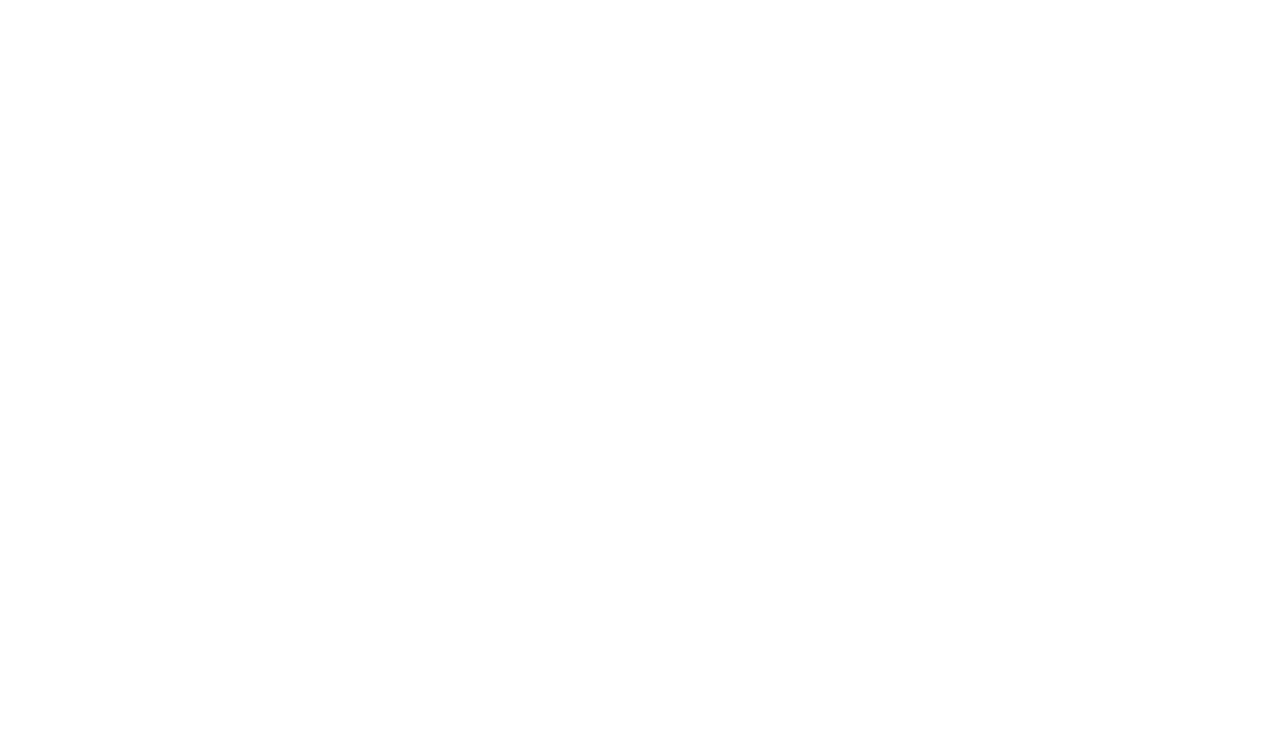
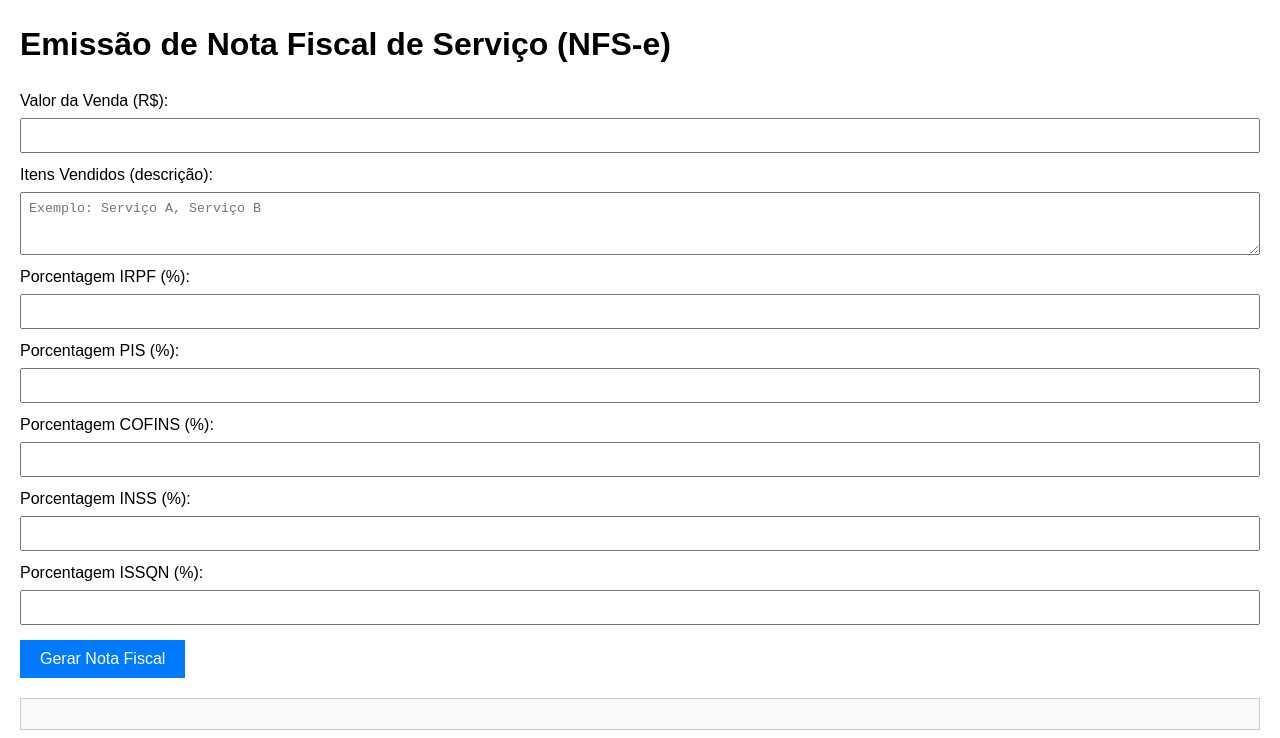
Before and after one commit to kaufon/Sefaz, a plain HTML site: page src/index.html in a window 1280 px wide. Drawn offline with Linux system fonts and the light colour scheme.

Commit message:
add final code

```diff
--- a/src/index.html
+++ b/src/index.html
@@ -1,11 +1,113 @@
-<!DOCTYPE html>
-<html lang="en">
+
   <head>
     <meta charset="UTF-8">
-    <meta name="viewport" content="width=device-width, initial-scale=1">
-    <title>Sefaz</title>
+    <meta name="viewport" content="width=device-width, initial-scale=1.0">
+    <title>Emissão de Nota Fiscal de Serviço (NFS-e)</title>
+    <style>
+      body {
+        font-family: Arial, sans-serif;
+        margin: 20px;
+        line-height: 1.5;
+      }
+
+      label {
+        display: block;
+        margin-top: 10px;
+      }
+
+      input,
+      textarea {
+        margin-top: 5px;
+        width: 100%;
+        padding: 8px;
+        box-sizing: border-box;
+      }
+
+      button {
+        margin-top: 15px;
+        padding: 10px 20px;
+        font-size: 16px;
+        background-color: #007BFF;
+        color: white;
+        border: none;
+        cursor: pointer;
+      }
+
+      button:hover {
+        background-color: #0056b3;
+      }
+
+      .output {
+        margin-top: 20px;
+        padding: 15px;
+        border: 1px solid #ccc;
+        background-color: #f9f9f9;
+      }
+    </style>
   </head>
+
   <body>
+    <h1>Emissão de Nota Fiscal de Serviço (NFS-e)</h1>
 
+    <form id="nfsForm">
+      <label for="valorVenda">Valor da Venda (R$):</label>
+      <input type="number" id="valorVenda" name="valorVenda" step="0.01" required>
+
+      <label for="itens">Itens Vendidos (descrição):</label>
+      <textarea id="itens" name="itens" rows="3" placeholder="Exemplo: Serviço A, Serviço B"></textarea>
+
+      <label for="irpf">Porcentagem IRPF (%):</label>
+      <input type="number" id="irpf" name="irpf" step="0.01" required>
+
+      <label for="pis">Porcentagem PIS (%):</label>
+      <input type="number" id="pis" name="pis" step="0.01" required>
+
+      <label for="cofins">Porcentagem COFINS (%):</label>
+      <input type="number" id="cofins" name="cofins" step="0.01" required>
+
+      <label for="inss">Porcentagem INSS (%):</label>
+      <input type="number" id="inss" name="inss" step="0.01" required>
+
+      <label for="issqn">Porcentagem ISSQN (%):</label>
+      <input type="number" id="issqn" name="issqn" step="0.01" required>
+
+      <button type="button" onclick="gerarNotaFiscal()">Gerar Nota Fiscal</button>
+    </form>
+
+    <div class="output" id="notaFiscalOutput"></div>
+
+    <script>
+      function gerarNotaFiscal() {
+        const valorVenda = parseFloat(document.getElementById('valorVenda').value);
+        const itens = document.getElementById('itens').value;
+        const irpf = parseFloat(document.getElementById('irpf').value) / 100;
+        const pis = parseFloat(document.getElementById('pis').value) / 100;
+        const cofins = parseFloat(document.getElementById('cofins').value) / 100;
+        const inss = parseFloat(document.getElementById('inss').value) / 100;
+        const issqn = parseFloat(document.getElementById('issqn').value) / 100;
+
+        const valorIRPF = valorVenda * irpf;
+        const valorPIS = valorVenda * pis;
+        const valorCOFINS = valorVenda * cofins;
+        const valorINSS = valorVenda * inss;
+        const valorISSQN = valorVenda * issqn;
+        const totalImpostos = valorIRPF + valorPIS + valorCOFINS + valorINSS + valorISSQN;
+        const valorLiquido = valorVenda - totalImpostos;
+
+        const notaFiscal = `
+        <h2>Nota Fiscal de Serviço (NFS-e)</h2>
+        <p><strong>Valor da Venda:</strong> R$ ${valorVenda.toFixed(2)}</p>
+        <p><strong>Itens Vendidos:</strong> ${itens || 'Não informado'}</p>
+        <p><strong>IRPF:</strong> R$ ${valorIRPF.toFixed(2)}</p>
+        <p><strong>PIS:</strong> R$ ${valorPIS.toFixed(2)}</p>
+        <p><strong>COFINS:</strong> R$ ${valorCOFINS.toFixed(2)}</p>
+        <p><strong>INSS:</strong> R$ ${valorINSS.toFixed(2)}</p>
+        <p><strong>ISSQN:</strong> R$ ${valorISSQN.toFixed(2)}</p>
+        <p><strong>Total de Impostos:</strong> R$ ${totalImpostos.toFixed(2)}</p>
+        <p><strong>Valor Líquido:</strong> R$ ${valorLiquido.toFixed(2)}</p>
+      `;
+
+        document.getElementById('notaFiscalOutput').innerHTML = notaFiscal;
+      }
+    </script>
   </body>
-</html>
```
